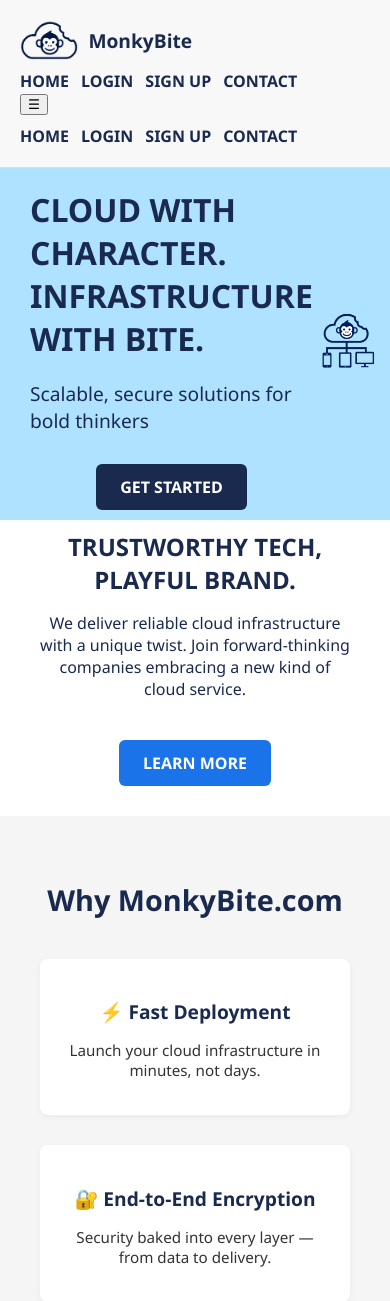
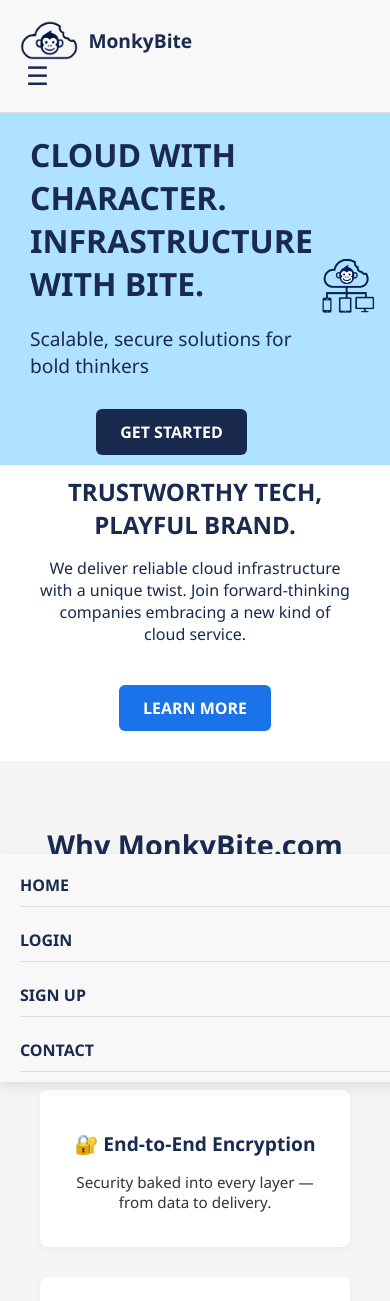
Before and after one commit to Albreves73/monkybite, a PHP site: page / in a window 390 px wide. Shown: the top 1301 px of the page. Run offline with PHP 8.4, Linux system fonts and the light colour scheme.

Commit message:
Update style.css

```diff
--- a/style.css
+++ b/style.css
@@ -550,6 +550,55 @@ footer p {
   background-color: #0049c6;
 }
 
+/* 🔷 Padrão: desktop e tablet */
+.nav-desktop {
+  display: flex;
+  gap: 20px;
+}
+
+.nav-mobile {
+  display: none; /* Esconde o menu mobile em telas grandes */
+}
+
+.hamburger {
+  display: none; /* Esconde o botão ☰ em telas grandes */
+}
+
+/* 🔷 Responsivo: celular */
+@media (max-width: 768px) {
+  .nav-desktop {
+    display: none; /* Esconde o menu desktop em telas pequenas */
+  }
+
+  .nav-mobile {
+    display: flex; /* Mostra o menu mobile */
+    flex-direction: column;
+    position: absolute;
+    top: 100%;
+    left: 0;
+    width: 100%;
+    background-color: #f8f8f8;
+    padding: 10px 20px;
+    box-shadow: 0 4px 12px rgba(0,0,0,0.1);
+  }
+
+  .nav-mobile a {
+    padding: 10px 0;
+    font-size: 1rem;
+    border-bottom: 1px solid #ddd;
+  }
+
+  .hamburger {
+    display: block; /* Mostra o botão ☰ em telas pequenas */
+    font-size: 1.6rem;
+    background: none;
+    border: none;
+    cursor: pointer;
+    color: #1a2a4f;
+  }
+}
+
+
 
 
 /* ===================== RESPONSIVE ===================== */
```
